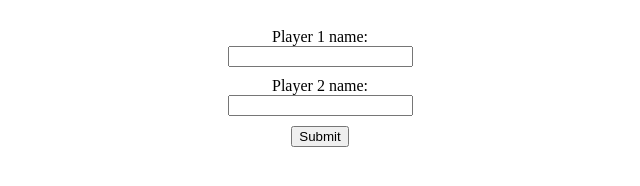
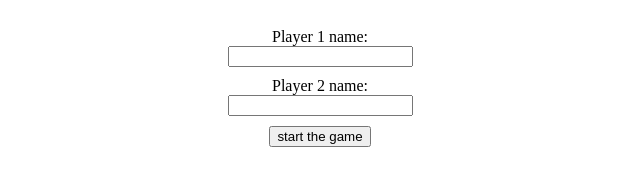
Before and after one commit to acciojob/tictactoe-rajutagde, a website: page main.html in a window 1280 px wide. Shown: the whole page, without its empty margins (320-960 px from the left). Drawn offline with Linux system fonts and the light colour scheme.

Commit message:
created a submission

```diff
--- a/main.html
+++ b/main.html
@@ -13,7 +13,7 @@
     <input type="text" id="player-1">
     <label for="player-2">Player 2 name:</label>
     <input type="text" id="player-2">
-    <button id="submit">Submit</button>
+    <button id="submit">start the game</button>
   </div>
   <div class="board">
     <h1>Tic Tac Toe</h1>
```
